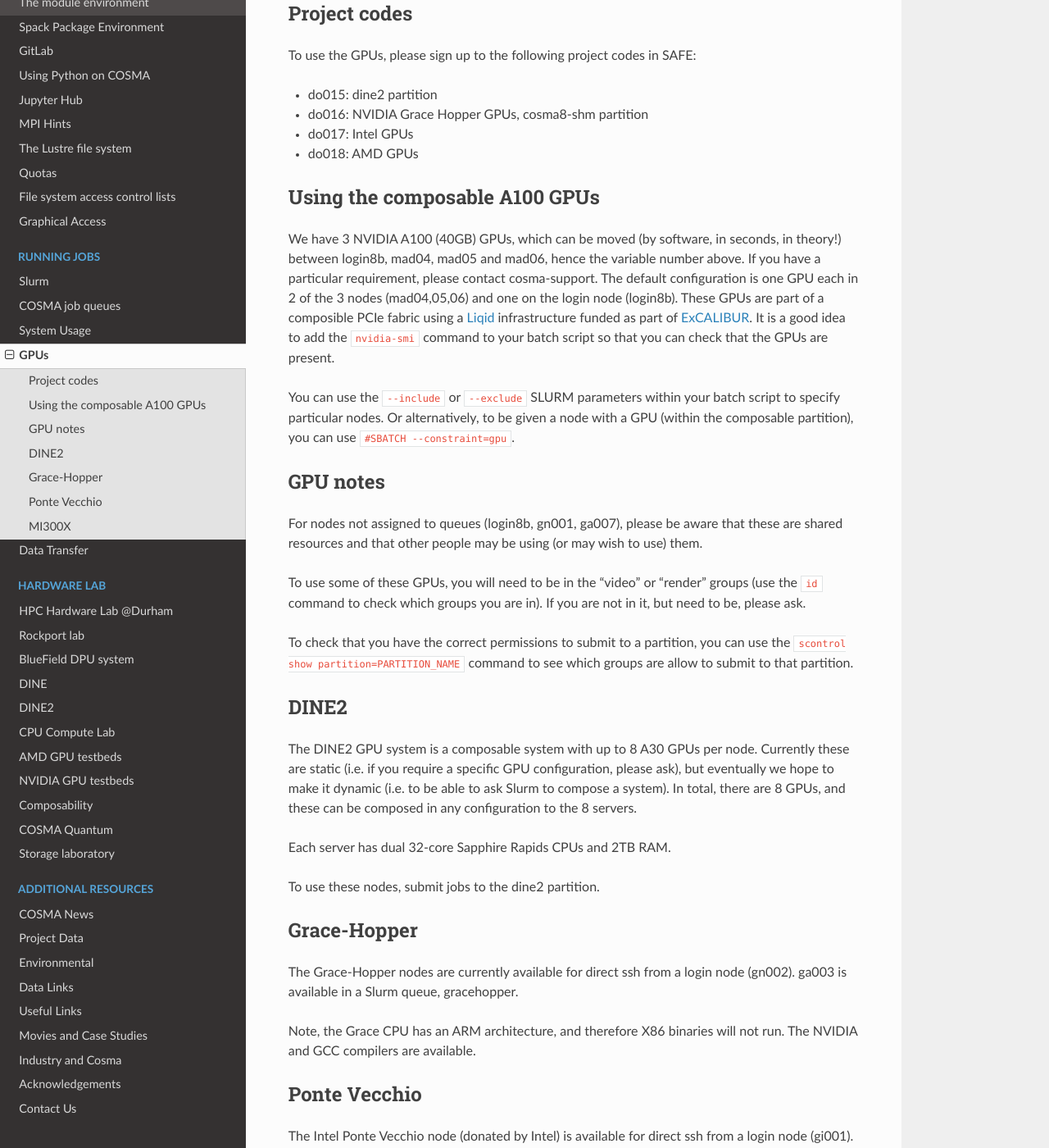
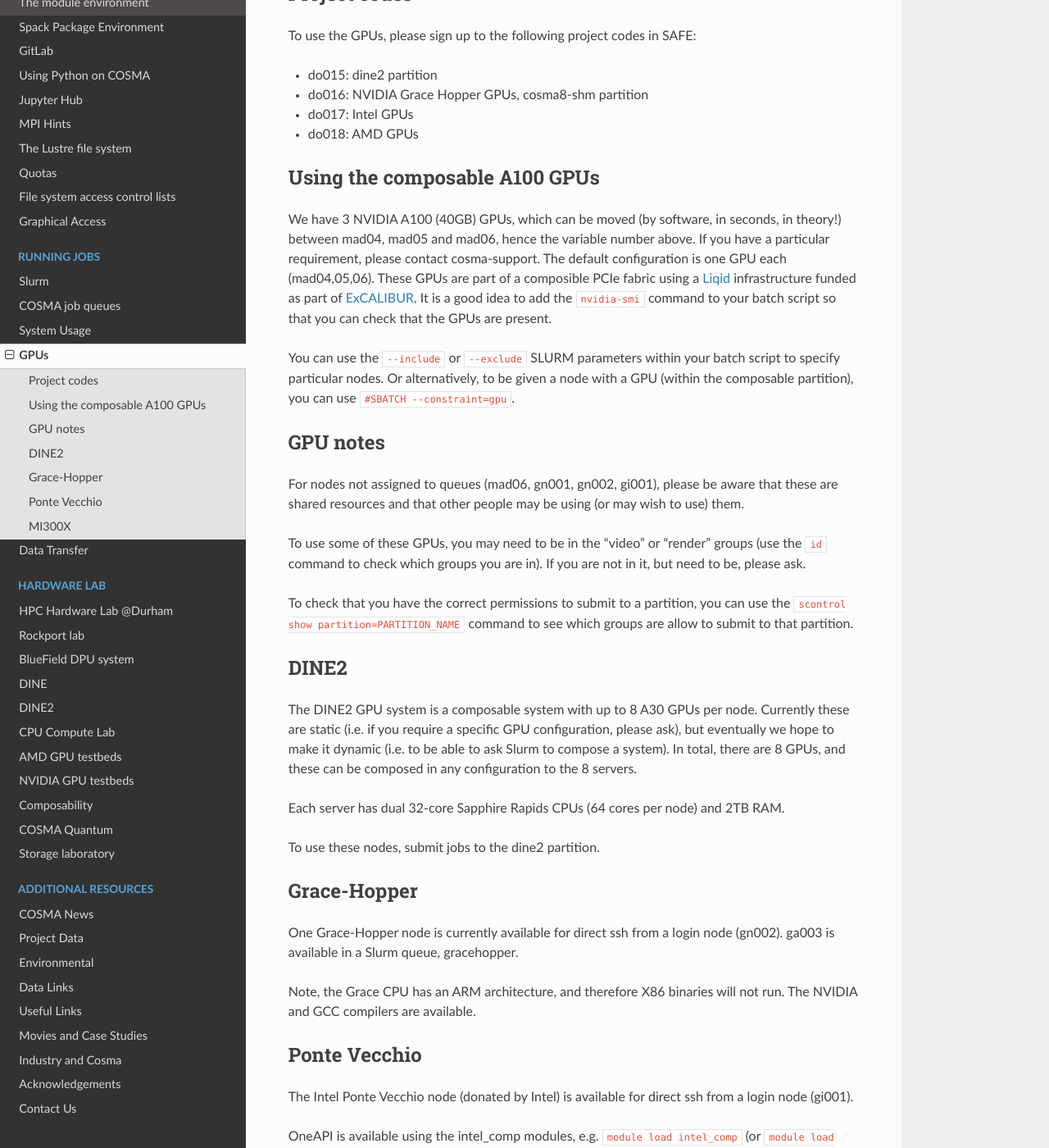
Before and after one commit to agb32/cosmadoc, a Sphinx documentation site: the page built from docs/source/gpu.md, in a window 1280 px wide and 1400 px high, scrolled down 736 px. Shown: the whole window at 82% size. Built offline with Sphinx 7.4.7 and the Read the Docs theme 3.1.0, drawn with Linux system fonts in a browser that asks for light colours; some of the changed text lies outside the part shown.

Commit message:
updated gpu info

````diff
--- a/docs/source/gpu.md
+++ b/docs/source/gpu.md
@@ -4,13 +4,12 @@
 
 * Direct login (from a login node)
   * gn001: 10x NVIDIA V100 GPUs
-  * login8b: 0-3x NVIDIA A100 GPUs (login node)
   * gn002: NVIDIA Grace-Hopper (ARM) system
   * gi001: 2x Intel Ponte Vecchio GPUs
+  * mad06: 0-3x NVIDIA A100 GPUs (1TB RAM)
 * cosma8-shm Slurm partition
   * mad04: 0-3x NVIDIA A100 GPUs (4TB RAM)
   * mad05: 0-3x NVIDIA A100 GPUs (4TB RAM)
-  * mad06: 0-3x NVIDIA A100 GPUs (1TB RAM)
 * cosma8-shm2 Slurm partition
   * ga004: 1x AMD MI100 GPU
   * ga005: 2x AMD MI200 GPUs
@@ -36,15 +35,15 @@
 
 ## Using the composable A100 GPUs
 
-We have 3 NVIDIA A100 (40GB) GPUs, which can be moved (by software, in seconds, in theory!) between login8b, mad04, mad05 and mad06, hence the variable number above. If you have a particular requirement, please contact cosma-support. The default configuration is one GPU each in 2 of the 3 nodes (mad04,05,06) and one on the login node (login8b). These GPUs are part of a composible PCIe fabric using a [Liqid](https://www.liqid.com) infrastructure funded as part of [ExCALIBUR](https://excalibur.ac.uk).  It is a good idea to add the ```nvidia-smi``` command to your batch script so that you can check that the GPUs are present.
+We have 3 NVIDIA A100 (40GB) GPUs, which can be moved (by software, in seconds, in theory!) between mad04, mad05 and mad06, hence the variable number above. If you have a particular requirement, please contact cosma-support. The default configuration is one GPU each (mad04,05,06). These GPUs are part of a composible PCIe fabric using a [Liqid](https://www.liqid.com) infrastructure funded as part of [ExCALIBUR](https://excalibur.ac.uk).  It is a good idea to add the ```nvidia-smi``` command to your batch script so that you can check that the GPUs are present.
 
 You can use the ```--include``` or ```--exclude``` SLURM parameters within your batch script to specify particular nodes.  Or alternatively, to be given a node with a GPU (within the composable partition), you can use ```#SBATCH --constraint=gpu```.
 
 ## GPU notes
 
-For nodes not assigned to queues (login8b, gn001, ga007), please be aware that these are shared resources and that other people may be using (or may wish to use) them.
+For nodes not assigned to queues (mad06, gn001, gn002, gi001), please be aware that these are shared resources and that other people may be using (or may wish to use) them.
 
-To use some of these GPUs, you will need to be in the "video" or "render" groups (use the ```id``` command to check which groups you are in).  If you are not in it, but need to be, please ask.
+To use some of these GPUs, you may need to be in the "video" or "render" groups (use the ```id``` command to check which groups you are in).  If you are not in it, but need to be, please ask.
 
 To check that you have the correct permissions to submit to a partition, you can use the ```scontrol show partition=PARTITION_NAME``` command to see which groups are allow to submit to that partition.
 
@@ -52,13 +51,13 @@
 
 The DINE2 GPU system is a composable system with up to 8 A30 GPUs per node.  Currently these are static (i.e. if you require a specific GPU configuration, please ask), but eventually we hope to make it dynamic (i.e. to be able to ask Slurm to compose a system).  In total, there are 8 GPUs, and these can be composed in any configuration to the 8 servers.
 
-Each server has dual 32-core Sapphire Rapids CPUs and 2TB RAM.
+Each server has dual 32-core Sapphire Rapids CPUs (64 cores per node) and 2TB RAM.
 
 To use these nodes, submit jobs to the dine2 partition.
 
 ## Grace-Hopper
 
-The Grace-Hopper nodes are currently available for direct ssh from a login node (gn002).  ga003 is available in a Slurm queue, gracehopper.
+One Grace-Hopper node is currently available for direct ssh from a login node (gn002).  ga003 is available in a Slurm queue, gracehopper.
 
 Note, the Grace CPU has an ARM architecture, and therefore X86 binaries will not run.  The NVIDIA and GCC compilers are available.
 
````
Also changed, not shown: other parts of docs/source/gpu.md (+1 -1 lines).
